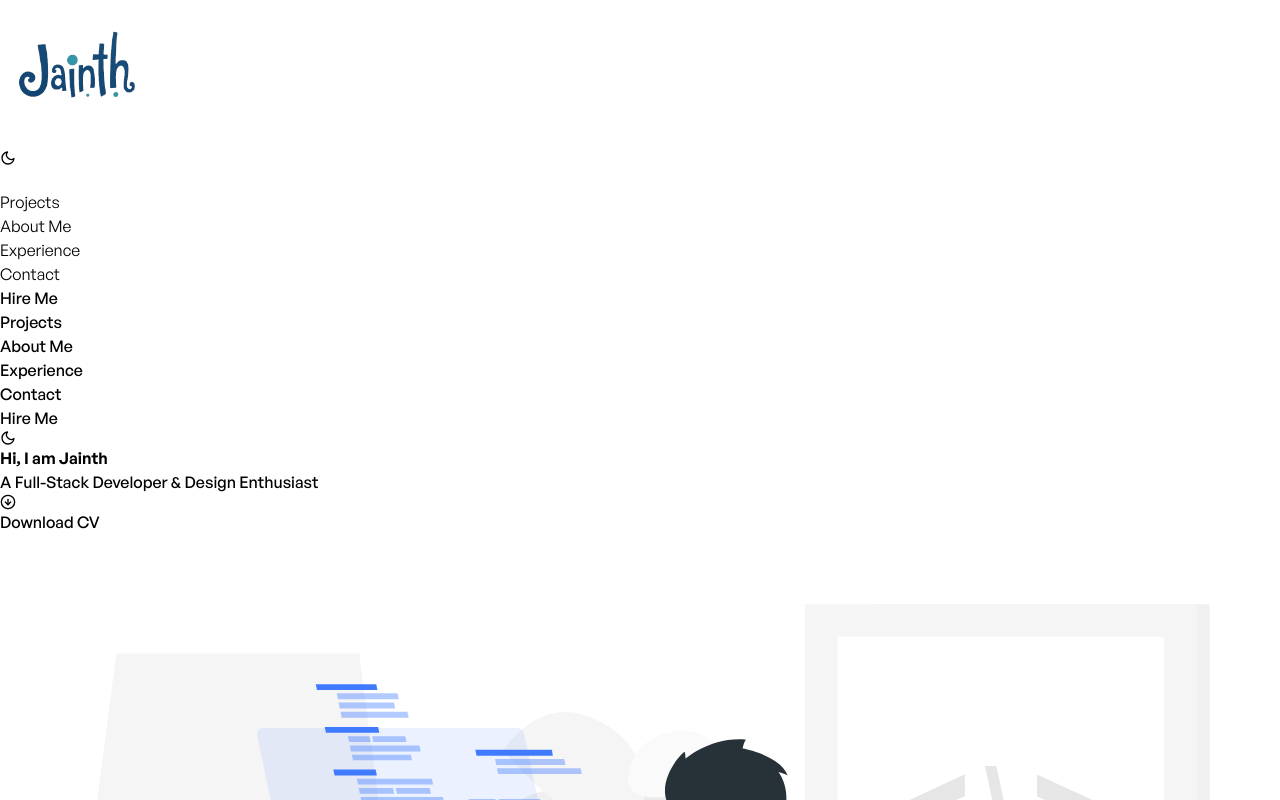
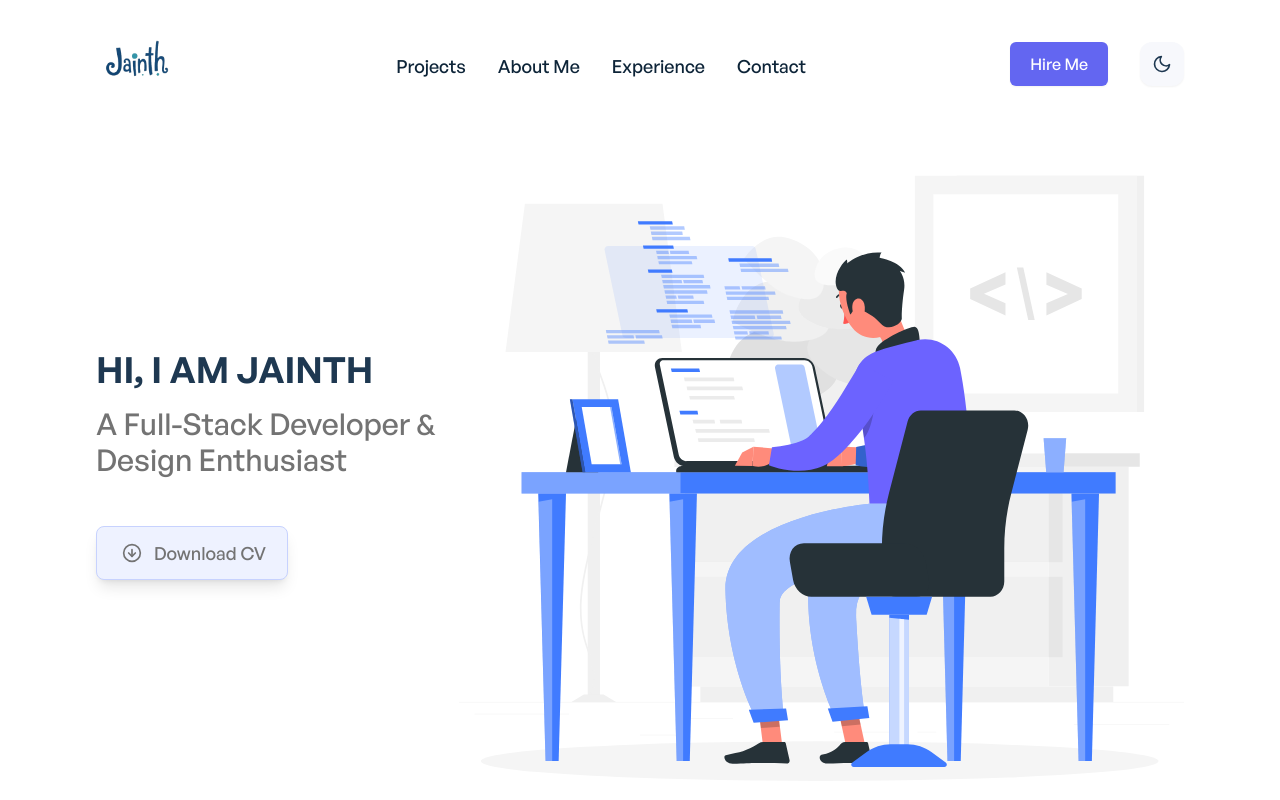
Before and after one commit to Jainth-24/Portfolio-Nextjs, a Next.js app: page / in a window 1280 px wide. Shown: the top 800 px of the page. Built offline with nearby package versions, Linux system fonts and the light colour scheme.

Commit message:
fix: experience

```diff
--- a/tailwind.config.js
+++ b/tailwind.config.js
@@ -1,36 +1,38 @@
-import { neutral } from "tailwindcss/colors";
+const colors = require('tailwindcss/colors');
 
-export const content = [
-	"./pages/**/*.{js,ts,jsx,tsx}",
-	"./components/**/*.{js,ts,jsx,tsx}",
-	"node_modules/flowbite-react/lib/esm/**/*.js",
-];
-export const darkMode = "class";
-export const theme = {
+module.exports = {
+	content: [
+		'./pages/**/*.{js,ts,jsx,tsx}',
+		'./components/**/*.{js,ts,jsx,tsx}',
+		'node_modules/flowbite-react/lib/esm/**/*.js',
+	],
+	darkMode: 'class',
+	theme: {
 		extend: {
 			colors: {
 				// Light colors
-			"primary-light": "#F7F8FC",
-			"secondary-light": "#FFFFFF",
-			"ternary-light": "#f6f7f8",
+				'primary-light': '#F7F8FC',
+				'secondary-light': '#FFFFFF',
+				'ternary-light': '#f6f7f8',
 
 				// Dark colors
-			"primary-dark": "#0D2438",
-			"secondary-dark": "#102D44",
-			"ternary-dark": "#1E3851",
+				'primary-dark': '#0D2438',
+				'secondary-dark': '#102D44',
+				'ternary-dark': '#1E3851',
 
 				// Extended v3 color
-			gray: neutral,
+				gray: colors.neutral,
 			},
 			container: {
 				padding: {
-				DEFAULT: "1rem",
-				sm: "2rem",
-				lg: "5rem",
-				xl: "6rem",
-				"2xl": "8rem",
+					DEFAULT: '1rem',
+					sm: '2rem',
+					lg: '5rem',
+					xl: '6rem',
+					'2xl': '8rem',
 				},
 			},
 		},
+	},
+	plugins: [require('@tailwindcss/forms')],
 };
-export const plugins = [require("flowbite/plugin"), require("@tailwindcss/forms")];
```
Lines whose indentation alone changed are shown as unchanged.
